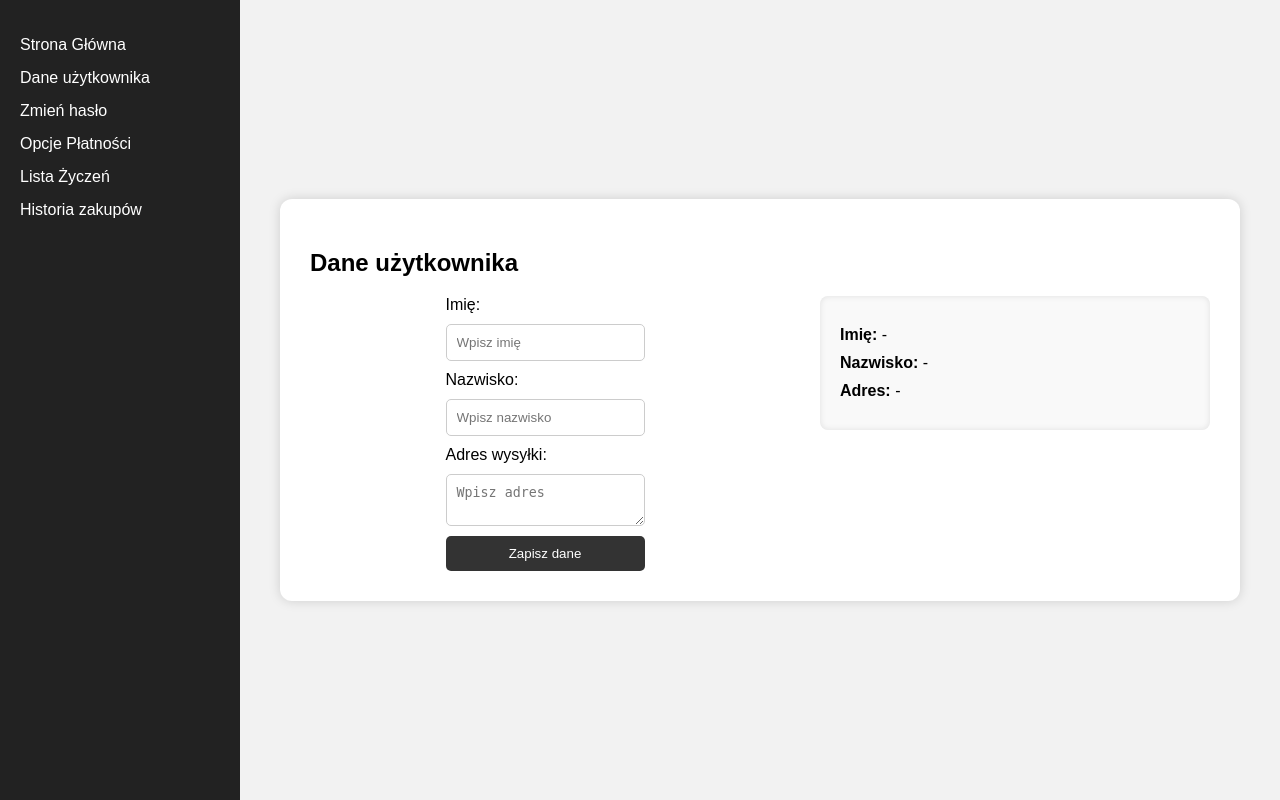
After one commit to blaze26801/BookNest, a PHP site: page /profil.html in a window 1280 px wide. The commit adds this page. Run offline with PHP 8.4, Linux system fonts and the light colour scheme.

Commit message:
Dodanie ustawień profilu

```diff
--- /dev/null
+++ b/login.php
@@ -0,0 +1,5 @@
+<?php
+// TODO: Dodac sprawdzanie poprawnosci danych uzytych do logowania.
+    setcookie("loggedin", 1);
+    header("Location: index.php");
+    die();
--- /dev/null
+++ b/profil.html
@@ -0,0 +1,74 @@
+<!DOCTYPE html>
+<html lang="pl">
+<head>
+  <meta charset="UTF-8" />
+  <meta name="viewport" content="width=device-width, initial-scale=1.0"/>
+  <title>Profil użytkownika</title>
+  <link rel="stylesheet" href="styles/style-profil.css" />
+
+</head>
+<body class="ciało">
+  <div class="container">
+    <aside>
+      <ul>
+        <li><a href="index.html">Strona Główna</a></li>
+        <li><a href="profil.html">Dane użytkownika</a></li>
+        <li><a href="zmiana hasla.html">Zmień hasło</a></li>
+        <li><a href="platnosci log.html">Opcje Płatności</a></li>
+        <li><a href="ulubione log.html">Lista Życzeń</a></li>
+        <li><a href="historia log.html">Historia zakupów</a></li>
+      </ul>
+    </aside>
+
+    <section class="content">
+
+      <div id="dane" class="ramka">
+        <h2>Dane użytkownika</h2>
+        <div class="form-display-wrapper">
+
+          <form class="form-user" onsubmit="saveUserData(event)">
+            <label>Imię:</label>
+            <input type="text" id="inputImie" placeholder="Wpisz imię" />
+            <label>Nazwisko:</label>
+            <input type="text" id="inputNazwisko" placeholder="Wpisz nazwisko" />
+            <label>Adres wysyłki:</label>
+            <textarea id="inputAdres" placeholder="Wpisz adres"></textarea>
+            <button type="submit">Zapisz dane</button>
+          </form>
+
+          <div class="user-data">
+            <p><strong>Imię:</strong> <span id="savedImie">-</span></p>
+            <p><strong>Nazwisko:</strong> <span id="savedNazwisko">-</span></p>
+            <p><strong>Adres:</strong> <span id="savedAdres">-</span></p>
+          </div>
+        </div>
+      </div>
+  <script>
+    function saveUserData(e) {
+      e.preventDefault();
+
+      const imie = document.getElementById('inputImie').value;
+      const nazwisko = document.getElementById('inputNazwisko').value;
+      const adres = document.getElementById('inputAdres').value;
+
+      document.getElementById('savedImie').textContent = imie || '-';
+      document.getElementById('savedNazwisko').textContent = nazwisko || '-';
+      document.getElementById('savedAdres').textContent = adres || '-';
+    }
+
+    const menuLinks = document.querySelectorAll('aside a');
+    const sections = document.querySelectorAll('.content > div');
+
+    menuLinks.forEach(link => {
+      link.addEventListener('click', e => {
+        // e.preventDefault();
+        const target = document.querySelector(link.getAttribute('href'));
+
+        sections.forEach(section => section.classList.add('hidden'));
+        target.classList.remove('hidden');
+      });
+    });
+
+  </script>
+</body>
+</html>
--- /dev/null
+++ b/styles/style-profil.css
@@ -0,0 +1,361 @@
+.ciało {
+    margin: 0;
+    font-family: Arial, sans-serif;
+    background: #f2f2f2;
+  }
+
+  header {
+    background: #1f1f1f;
+    color: white;
+    padding: 10px;
+    display: flex;
+    align-items: center;
+    gap: 10px;
+    position: relative;
+  }
+
+  input[type="text"] {
+    flex: 1;
+    padding: 10px;
+    border-radius: 8px;
+    border: none;
+  }
+
+  /* .search-btn {
+    padding: 10px;
+    border-radius: 8px;
+    border: none;
+    cursor: pointer;
+  }
+
+  .user-menu {
+    position: relative;
+  }
+
+  .user-icon {
+    font-size: 24px;
+    background: none;
+    border: none;
+    color: white;
+    cursor: pointer;
+  }
+
+  .dropdown {
+    position: absolute;
+    right: 0;
+    top: 40px;
+    background: white;
+    border-radius: 8px;
+    box-shadow: 0 4px 8px rgba(0,0,0,0.2);
+    display: flex;
+    flex-direction: column;
+  }
+
+  .dropdown a {
+    padding: 10px;
+    text-decoration: none;
+    color: black;
+  }
+
+  .dropdown a:hover {
+    background: #f0f0f0;
+  }
+
+  .book-list {
+    display: flex;
+    gap: 20px;
+    padding: 20px;
+    background: #1f1f1f;
+  }
+
+  .book-card {
+    background: #333;
+    color: white;
+    padding: 10px;
+    border-radius: 8px;
+    text-align: center;
+    flex: 1;
+  }
+
+  .book-card img {
+    width: 100%;
+    height: auto;
+  }
+
+  .actions {
+    display: flex;
+    justify-content: space-between;
+    margin-top: 10px;
+  }
+
+  .actions button {
+    padding: 10px;
+    border-radius: 8px;
+    border: none;
+    cursor: pointer;
+  } */
+
+  .container {
+    display: flex;
+    height: 100vh;
+  }
+
+  aside {
+    width: 200px;
+    background: #222;
+    color: white;
+    padding: 20px;
+  }
+
+  aside ul {
+    list-style: none;
+    padding: 0;
+  }
+
+  aside ul li {
+    margin-bottom: 15px;
+  }
+
+  aside ul li a {
+    color: white;
+    text-decoration: none;
+  }
+
+  aside ul li a:hover {
+    text-decoration: underline;
+  }
+
+  .content {
+    flex: 1;
+    padding: 20px;
+  }
+  /* profil */
+  .form-user {
+    display: flex;
+    flex-direction: column;
+    gap: 10px;
+    max-width: 400px;
+    margin: 0 auto;
+  }
+  /* profil */
+  .form-user input,
+  .form-user textarea {
+    padding: 10px;
+    border-radius: 5px;
+    border: 1px solid #ccc;
+  }
+  /* profil */
+  .form-user button {
+    padding: 10px;
+    border: none;
+    border-radius: 5px;
+    background: #333;
+    color: white;
+    cursor: pointer;
+  }
+  /* profil */
+  .form-user button:hover {
+    background: #555;
+  }
+  /* profil */
+  .content {
+    flex: 1;
+    padding: 40px;
+    display: flex;
+    justify-content: center;
+    align-items: flex-start;
+    flex-direction: column;
+  }
+  /* profil */
+  .ramka {
+    background: white;
+    padding: 30px;
+    margin: 40px auto;
+    border-radius: 12px;
+    box-shadow: 0 0 12px rgba(0, 0, 0, 0.15);
+    max-width: 900px;
+    width: 100%;
+  }
+  /* profil */
+  .form-display-wrapper {
+    display: flex;
+    gap: 40px;
+    justify-content: space-between;
+    align-items: flex-start;
+    flex-wrap: wrap;
+  }
+  /* profil */
+  .user-data {
+    background: #f9f9f9;
+    padding: 20px;
+    border-radius: 8px;
+    width: 100%;
+    max-width: 350px;
+    box-shadow: inset 0 0 6px rgba(0,0,0,0.1);
+  }
+  /* profil */
+  .user-data p {
+    margin: 10px 0;
+    font-size: 16px;
+  }
+  /* profil */
+  @media (max-width: 768px) {
+    .form-display-wrapper {
+      flex-direction: column;
+      align-items: center;
+    }
+
+    .user-data {
+      width: 100%;
+    }
+  }
+  /* Płatności */
+  #platnosci {
+    display: flex;
+    justify-content: center;
+    align-items: flex-start;
+    gap: 4rem;
+    max-width: 1000px;
+    margin: 3rem auto;
+    padding: 3rem;
+    background-color: #fff;
+    border-radius: 20px;
+    box-shadow: 0 8px 24px rgba(0, 0, 0, 0.1);
+    font-family: 'Segoe UI', sans-serif;
+  }
+
+  .platnosci-lewa {
+    flex: 1;
+  }
+
+  .platnosci-lewa h2 {
+    font-size: 2rem;
+    margin-bottom: 1rem;
+    color: #2c2c2c;
+  }
+
+  .platnosci-lewa p {
+    font-size: 1rem;
+    color: #555;
+  }
+
+  .platnosci-prawa {
+    flex: 1;
+  }
+
+  .payment-options {
+    display: flex;
+    flex-direction: column;
+    gap: 1rem;
+  }
+
+  .payment-options label {
+    display: flex;
+    align-items: center;
+    padding: 1rem 1.5rem;
+    border: 2px solid #ccc;
+    border-radius: 12px;
+    background-color: #f9f9f9;
+    transition: all 0.3s ease;
+    cursor: pointer;
+  }
+
+  .payment-options input[type="radio"] {
+    margin-right: 1rem;
+    accent-color: #3c82f6;
+  }
+
+  .payment-options label:hover {
+    border-color: #3c82f6;
+    background-color: #eef4ff;
+  }
+
+  .payment-options input[type="radio"]:checked + span {
+    font-weight: bold;
+  }
+
+
+  @media (max-width: 768px) {
+    #platnosci {
+      flex-direction: column;
+      align-items: stretch;
+      padding: 2rem;
+    }
+
+    .platnosci-lewa, .platnosci-prawa {
+      width: 100%;
+    }
+  }
+
+#platnosci-wrapper {
+  display: flex;
+  flex-grow: 1;
+  align-items: center;
+}
+
+  /*Zmiana hasla*/
+  .kontent-zmiany {
+    flex-grow: 1;
+    display: flex;
+    justify-content: center;
+    align-items: center;
+    padding: 30px;
+    background-color: #f2f2f2;
+  }
+  .ramka-hasla {
+    background-color: #fafafa;
+    border: 1px solid #ccc;
+    padding: 30px 40px;
+    border-radius: 10px;
+    width: 100%;
+    max-width: 400px;
+    box-shadow: 0 0 10px rgba(0,0,0,0.05);
+  }
+
+  .password-form {
+    display: flex;
+    flex-direction: column;
+  }
+
+  .password-form label {
+    margin-top: 15px;
+    font-weight: bold;
+  }
+
+  .password-form input {
+    padding: 8px;
+    margin-top: 5px;
+    font-size: 14px;
+    border: 1px solid #ccc;
+    border-radius: 6px;
+  }
+
+  .password-form button {
+    margin-top: 25px;
+    padding: 10px;
+    background-color: #007bff;
+    color: white;
+    border: none;
+    border-radius: 6px;
+    cursor: pointer;
+  }
+
+  .password-form button:hover {
+    background-color: #0056b3;
+  }
+
+  .message {
+    margin-top: 15px;
+    font-weight: bold;
+  }
+  /*Histori zakupów */
+  #historia{
+    background-color: #fefdfb;
+    flex-grow: 1;
+  }
+
+  #zdjeciehistoria {
+    height: 100vh;
+    margin: auto;
+    display: block;
+  }
```
Also changed, not shown: historia log.html (added, +42 -0 lines), index.php (+14 -2 lines), platnosci log.html (added, +67 -0 lines), styles/style.css (+42 -0 lines), ulubione log.html (added, +43 -0 lines), zmiana hasla.html (added, +69 -0 lines), Pracujące żabki.png (added).
